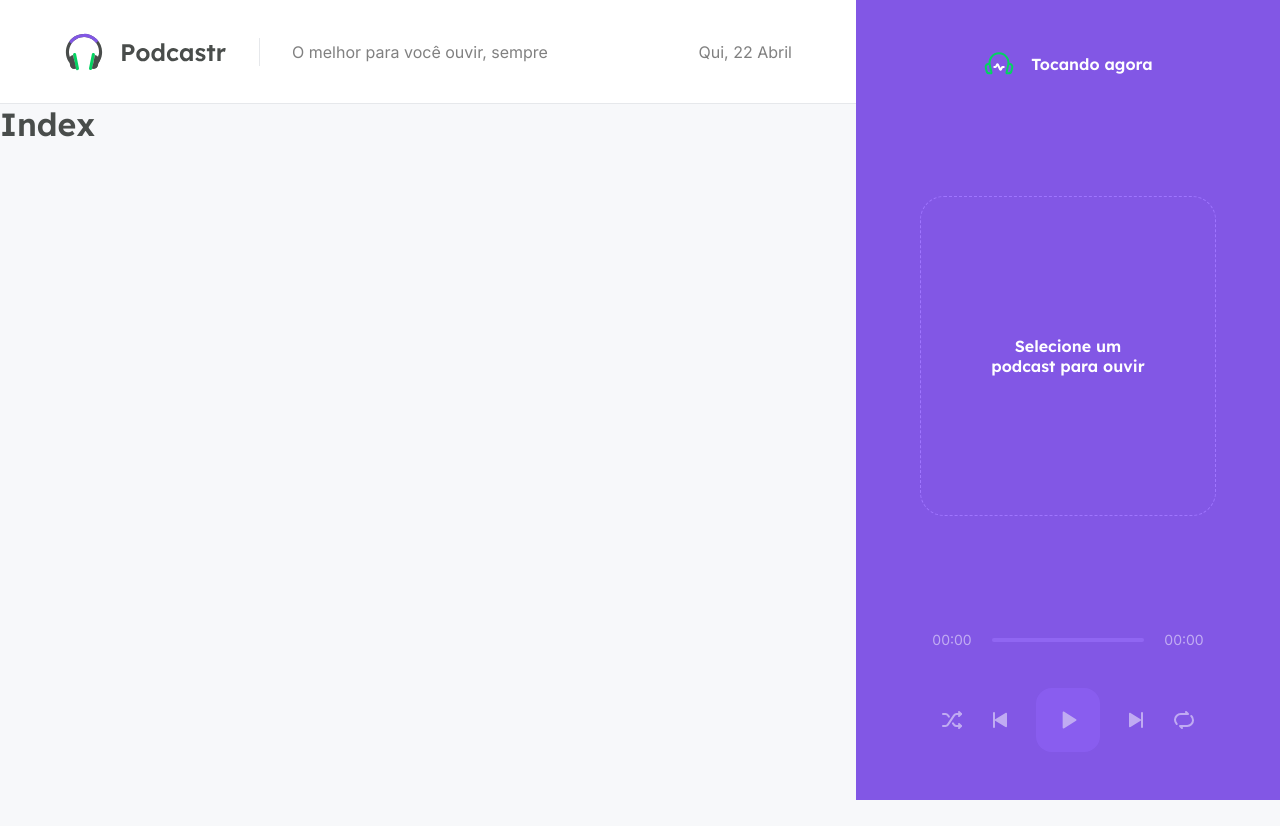
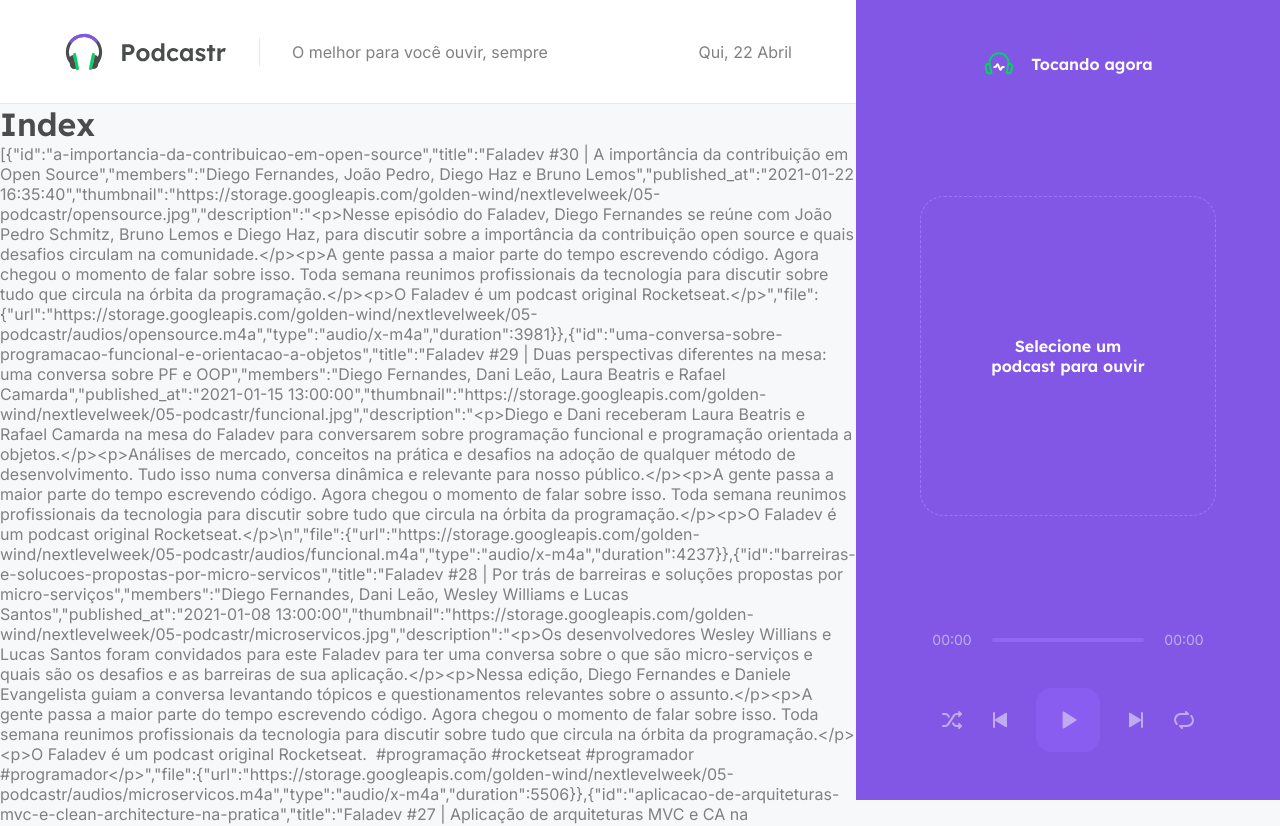
Before and after one commit to marioandre01/podcastr-next-nlw5, a Next.js app: page / in a window 1280 px wide. Shown: the top 826 px of the page. Before the commit the page ends 800 px from the top, so only its background shows below. Built offline with nearby package versions, Linux system fonts and the light colour scheme; data requests are answered from the project's data file.

Commit message:
API consumption tested with SPA, SSR and SSG model. After defined SSG model

```diff
--- a/src/pages/index.tsx
+++ b/src/pages/index.tsx
@@ -1,7 +1,67 @@
-import { Header } from "../components/Header";
+// SPA - Single Page Application
+// SSR - Server Side Rendering
+// SSG - Static Site Generation
 
-export default function Home() {
+import { useEffect } from "react"
+
+export default function Home(props) {
+
+  // console.log(props.episodes);
+
+  // Acesso a uma API modelo SPA
+  // useEffect(() => {
+  //   fetch('http://localhost:3333/episodes')
+  //     .then(response => response.json())
+  //     .then(data => console.log(data))
+  // }, []);
+
   return (
-    <h1>Index</h1>
+    <div>
+      <h1>Index</h1>
+      <p>{JSON.stringify(props.episodes)}</p>
+    </div>
+
   )
 }
+
+// Acesso a uma API modelo SSR
+//Para fazer SSR no Next, basta que em qualquer arquivo da pasta "pages" seja exportado a função "getServerSideProps()"
+//Só de expotar uma função com o nome "getServerSideProps" o Next já vai entender que ele deve executar primeiro essa função
+//antes de exibir o conteudo da página para o usuário final onde esta a função "getServerSideProps"
+
+// export async function getServerSideProps() {
+//   const response = await fetch('http://localhost:3333/episodes')
+//   const data = await response.json();
+
+//   return {
+//     props: {
+//       episodes: data,
+//     }
+//   }
+// }
+
+//no return deve-se colocar a palavra "props", o nome episodes é escolhido pelo dev, pode ser outro, depois diz qual dado se quer retornar, no caso "data"
+
+// Acesso a uma API modelo SSG
+//Para fazer SSG no Next, basta que em qualquer arquivo da pasta "pages" seja exportado a função "getStaticProps()"
+//Só de expotar uma função com o nome "getStaticProps" o Next já vai entender que ele deve executar primeiro essa função
+//antes de exibir o conteudo da página para o usuário final onde esta a função "getStaticProps"
+
+export async function getStaticProps() {
+  const response = await fetch('http://localhost:3333/episodes')
+  const data = await response.json();
+
+  return {
+    props: {
+      episodes: data,
+    },
+    revalidate: 60 * 60 * 8, //60 segundos * 60 = 3600 segundos(1 hora) * 8 = 8 horas
+    //a cada 8 horas quando uma pessoa acessar essa página, uma nova versão dessa página será gerada, com isso uma nova chamada a API vai ser feita
+    //ou seja, durante o dia 3 chamadas a API serão feitas, todas as pessoas que acessarem essa página vão consumir um HTML estatico dessa página
+  }
+}
+
+//revalidate - recebe um numero em segundos que representa de quanto em quanto tempo se quer gerar uma nova versão dessa página
+
+//Para testar deve-se simular o projeto ja em produção para isso fazer "yarn build" para contruir o projeto em produção
+//e depois fazer "yarn start" para testar
```
